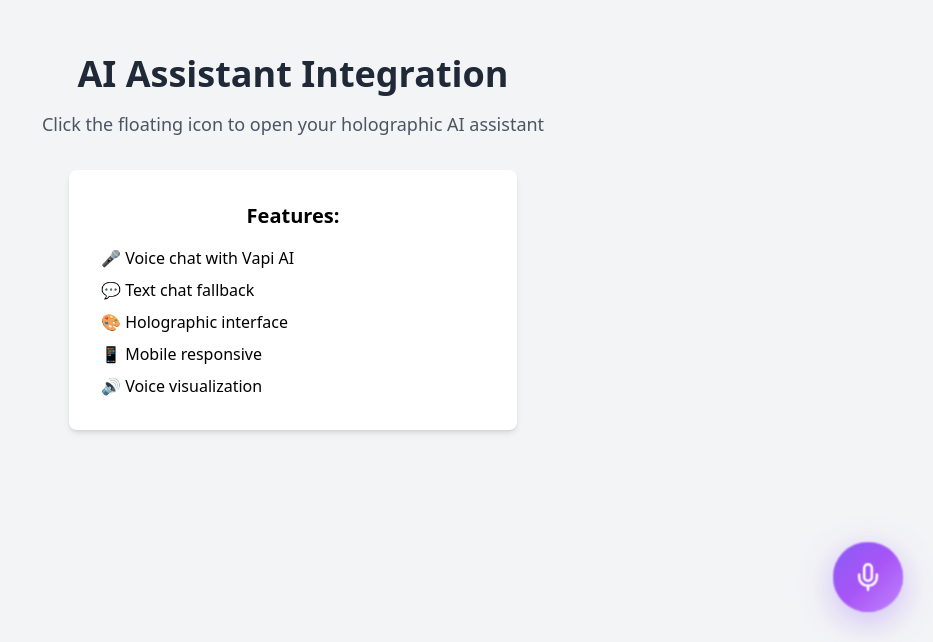
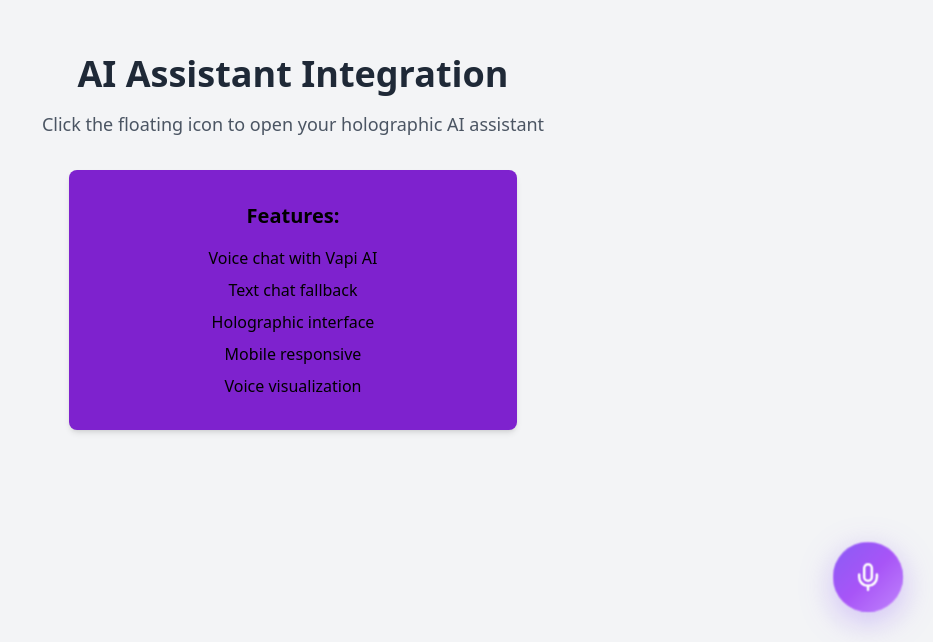
Before and after one commit to EThorntonNexusLuma/AIBusinesshelper, a React (Vite) app: page / in a window 1280 px wide. Shown: the part 158-800 px from the top of the page, without its empty margins (347-1280 px from the left). Built offline with nearby package versions, Linux system fonts and the light colour scheme.

Commit message:
Change background color and update list alignment

```diff
--- a/src/App.tsx
+++ b/src/App.tsx
@@ -10,14 +10,14 @@ function App() {
         <p className="text-lg text-gray-600 mb-8">
           Click the floating icon to open your holographic AI assistant
         </p>
-        <div className="bg-white p-8 rounded-lg shadow-md max-w-md mx-auto">
+        <div className="bg-purple-700 p-8 rounded-lg shadow-md max-w-md mx-auto">
           <h2 className="text-xl font-semibold mb-4">Features:</h2>
-          <ul className="text-left space-y-2">
-            <li>🎤 Voice chat with Vapi AI</li>
-            <li>💬 Text chat fallback</li>
-            <li>🎨 Holographic interface</li>
-            <li>📱 Mobile responsive</li>
-            <li>🔊 Voice visualization</li>
+          <ul className="text-centered space-y-2">
+            <li>Voice chat with Vapi AI</li>
+            <li>Text chat fallback</li>
+            <li>Holographic interface</li>
+            <li>Mobile responsive</li>
+            <li>Voice visualization</li>
           </ul>
         </div>
       </div>
```
